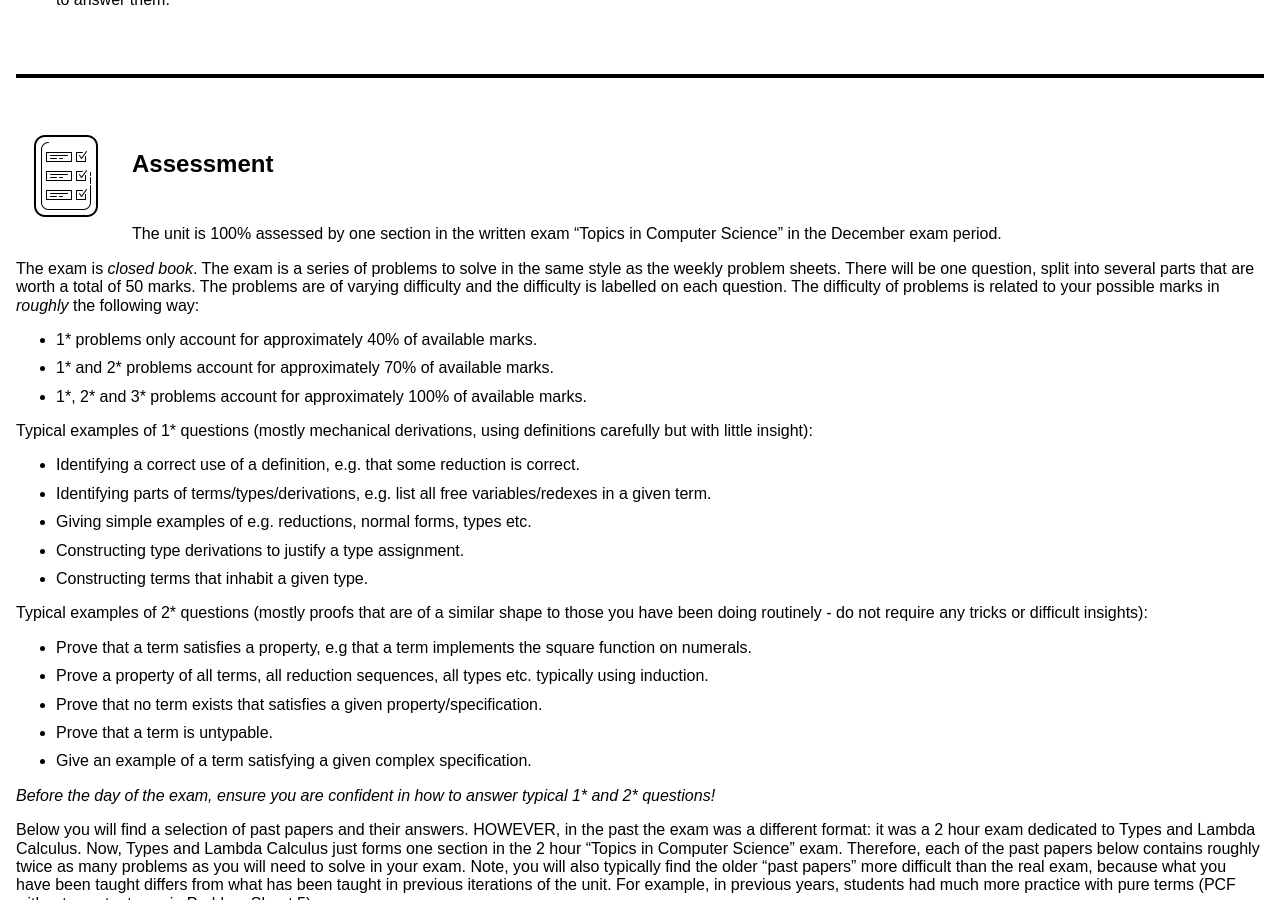
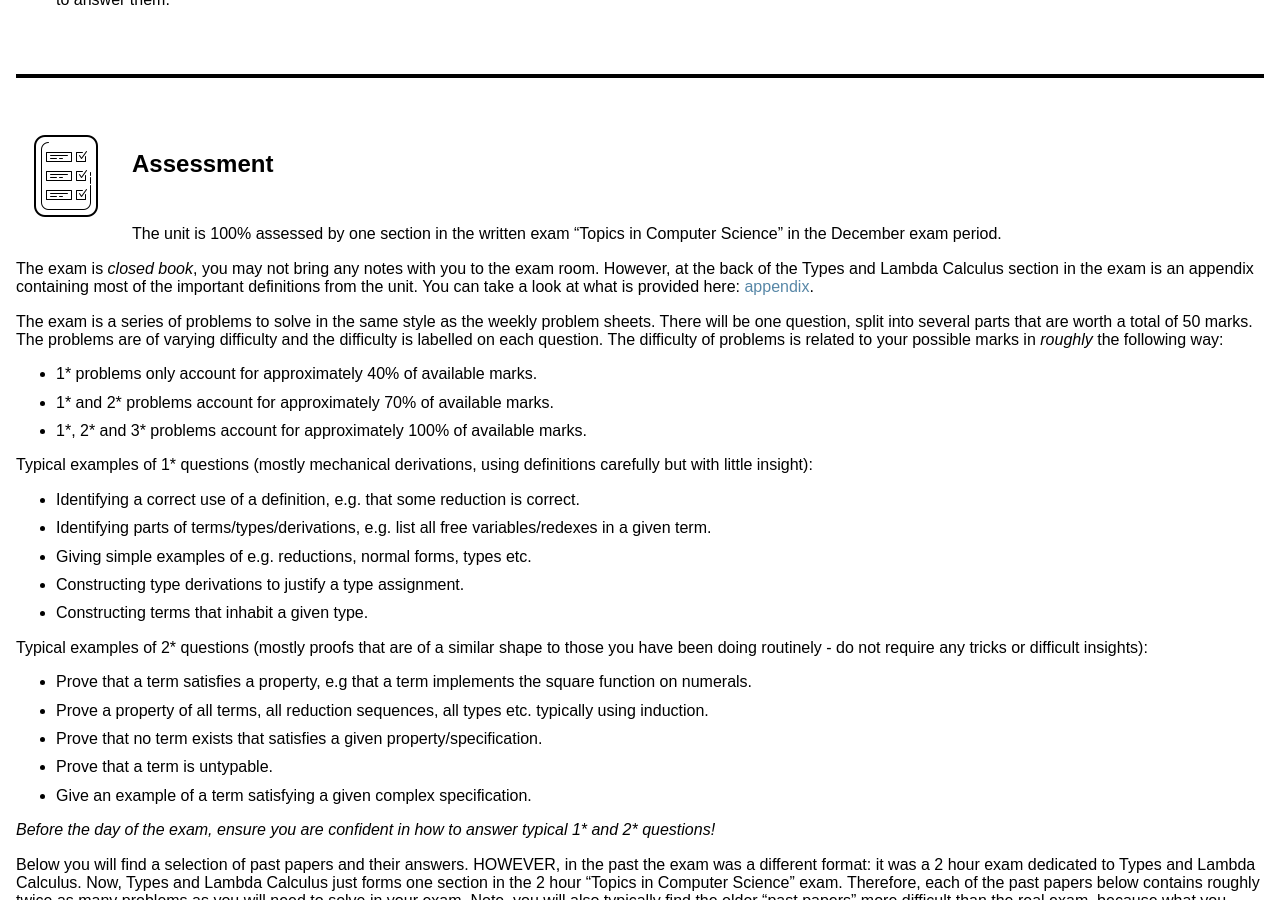
Before and after one commit to uob-coms30040/uob-coms30040.github.io, a Jekyll site: the page built from welcome.md, in a window 1280 px wide and 900 px high, scrolled down 2936 px. Built offline with Jekyll 4.4.1, drawn with Linux system fonts in a browser that asks for light colours; nearby versions of some CDN libraries.

Commit message:
add appendix link

```diff
--- a/welcome.md
+++ b/welcome.md
@@ -189,7 +189,8 @@ The unit is 100% assessed by one section in the written exam "Topics in Computer
 
 <!-- For this year, you will be able to take one A4 page (= one side of a sheet of A4 paper) of your own notes into the exam and consult them freely.   -->
 
-The exam is _closed book_.
+The exam is _closed book_, you may not bring any notes with you to the exam room.  However, at the back of the Types and Lambda Calculus section in the exam is an appendix containing most of the important definitions from the unit.  You can take a look at what is provided here: [appendix](papers/appendix.pdf).
+
 The exam is a series of problems to solve in the same style as the weekly problem sheets. There will be one question, split into several parts that are worth a total of 50 marks.  The problems are of varying difficulty and  the difficulty is labelled on each question.  The difficulty of problems is related to your possible marks in *roughly* the following way:
 
 * 1* problems only account for approximately 40% of available marks.
```
